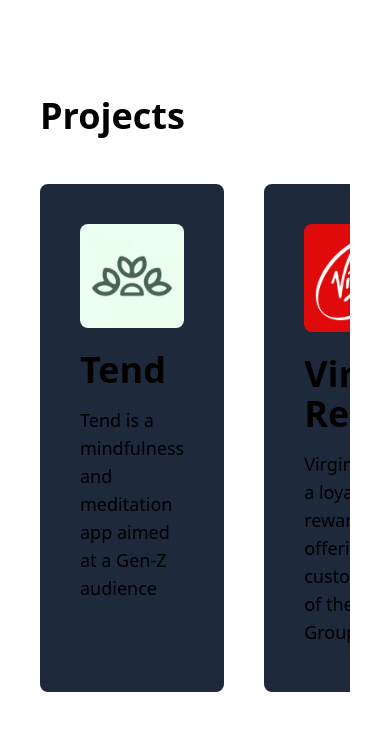
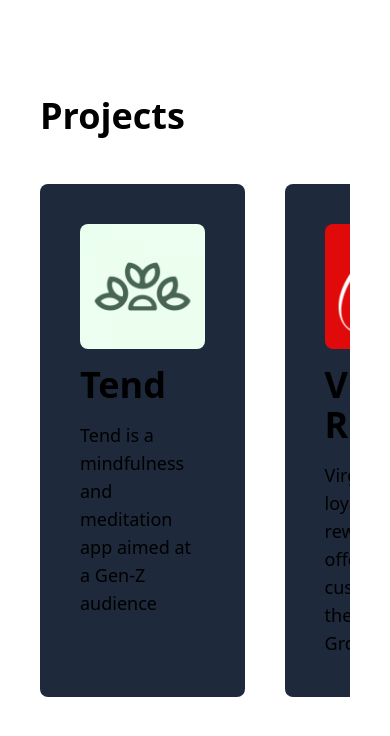
Before and after one commit to samjmerrick/zero-1, a Next.js app: page /projects in a window 390 px wide. Shown: the top 736 px of the page. Built offline with nearby package versions, Linux system fonts and the light colour scheme.

Commit message:
Projects responsive styles

```diff
--- a/pages/projects.tsx
+++ b/pages/projects.tsx
@@ -1,23 +1,17 @@
 import { Page, Content } from "../components/page"
-import Image from 'next/image'
 import ScrollDown from "../components/scrolldown";
-
 
 function Project(props: {
     title: string,
     caption: string,
     imagePath: string,
 }) {
-    let size = 300;
-
     return (
-        <div className=' bg-slate-800 rounded-lg p-10'>
-            <Image
+        <div className=' bg-slate-800 rounded-lg p-10 max-w-md min-w-[66%] md:min-w-[50%] lg:min-w-[33%] xl:min-w-[25%]'>
+            <img
                 src={props.imagePath}
                 title={props.title}
-                width={size}
-                height={size}
-                className='rounded-lg'
+                className='rounded-lg w-full'
             />
             <h2>{props.title}</h2>
             <p className=''>{props.caption}</p>
@@ -33,8 +27,8 @@ function Projects() {
                 <h2>
                     Projects
                 </h2>
-                <div className="flex flex-nowrap space-x-10  overflow-x-auto no-scrollbar">
 
+                <div className="flex flex-nowrap space-x-10 overflow-x-auto no-scrollbar">
                     <Project
                         title='Tend'
                         caption='Tend is a mindfulness and meditation app aimed at a Gen-Z audience'
@@ -55,10 +49,9 @@ function Projects() {
                         caption='HandDeco is a handmade and custom embroidery start-up operating in Switzerland.'
                         imagePath='/HandDeco.jpeg'
                     />
+                </div>
 
 
-
-                </div>
 
             </Content>
             <ScrollDown label='Contact' id='#contact' />
```
